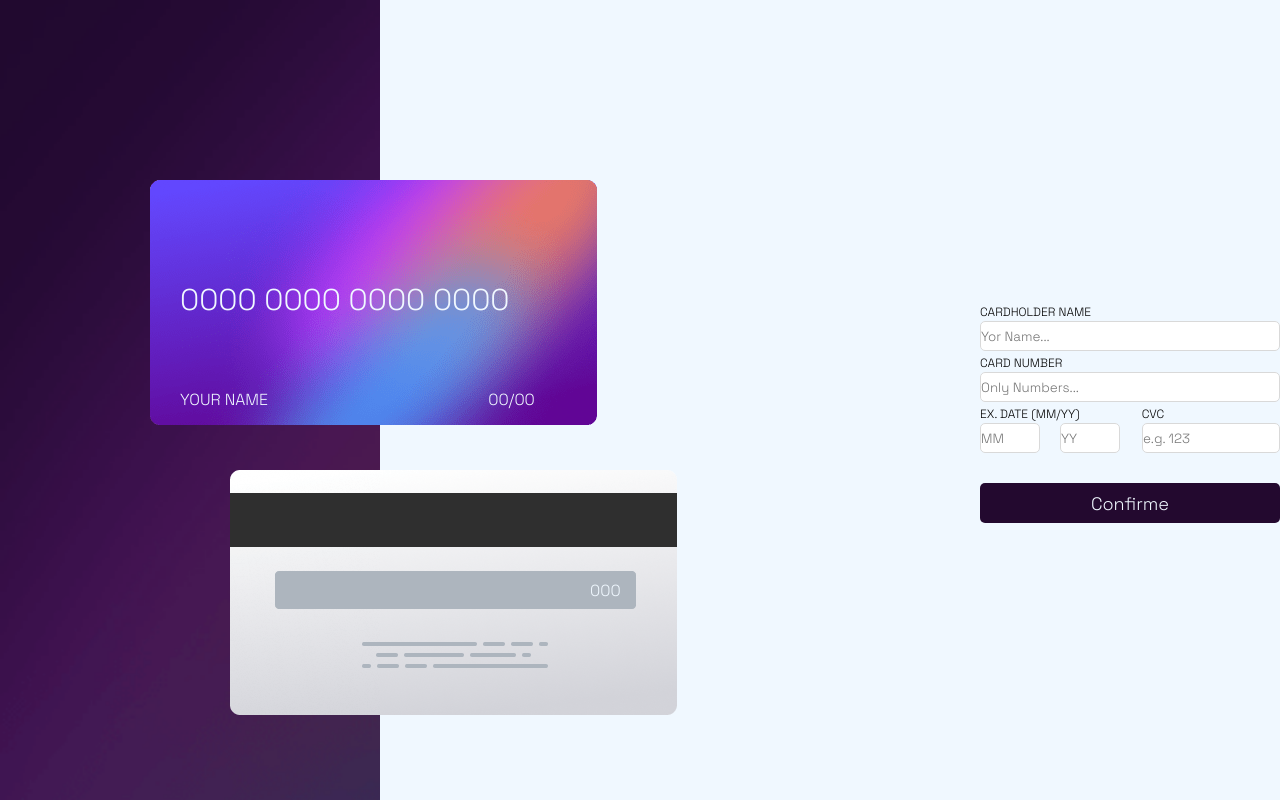
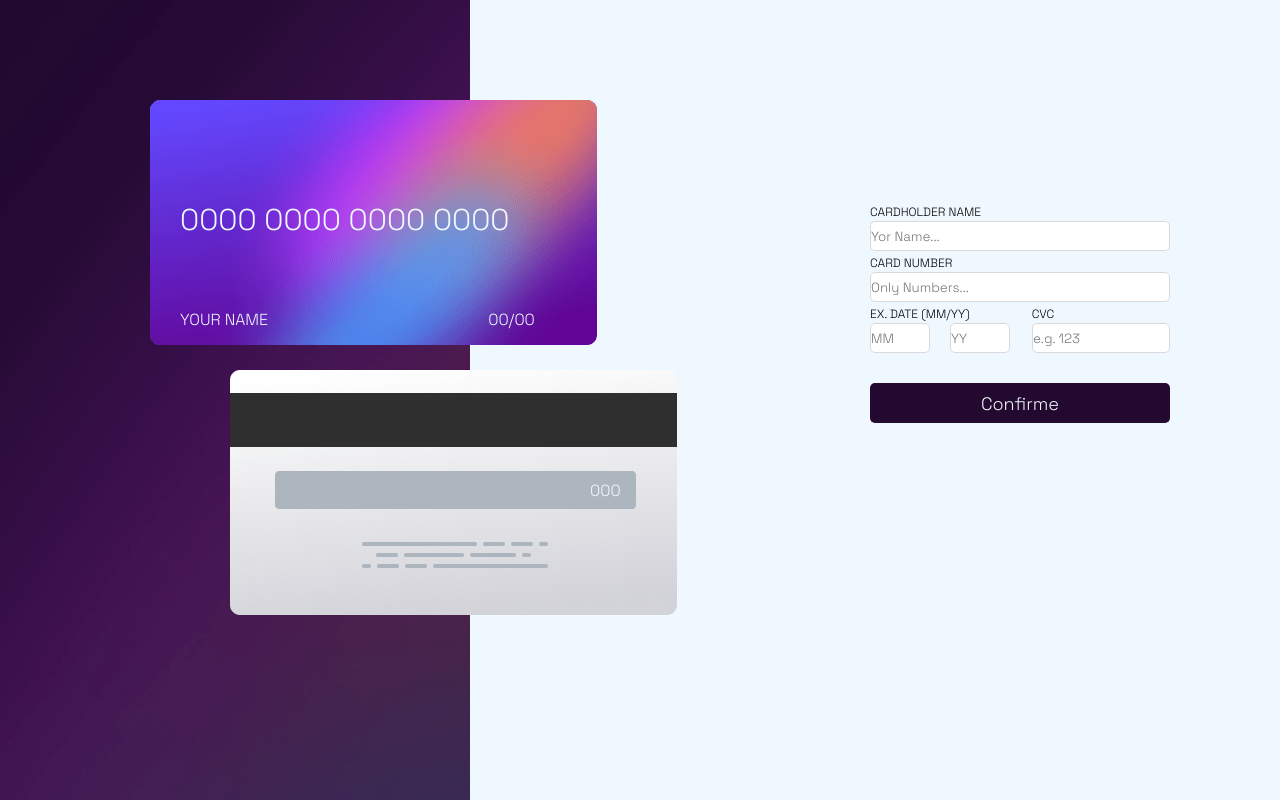
Before and after one commit to jessesiqueira/card-config, a React (Vite) app: page / in a window 1280 px wide. Built offline with nearby package versions, Linux system fonts and the light colour scheme.

Commit message:
validation improvements

```diff
--- a/src/components/Confirm/style.ts
+++ b/src/components/Confirm/style.ts
@@ -9,6 +9,13 @@ export const ContainerConfirm = styled.div`
   margin-left: 600px;
   margin-top: 250px;
   align-items: center;
+
+  @media screen and (max-width: 1400px) {
+    color: aliceblue;
+    position: relative;
+    margin-top: 120px;
+    margin-left: 390px;
+  }
 `
 export const Title = styled.h1`
   color: #23092f;
--- a/src/components/Form/style.ts
+++ b/src/components/Form/style.ts
@@ -5,6 +5,13 @@ export const InputContainer = styled.form`
   position: relative;
   margin-left: 600px;
   margin-top: 300px;
+
+  @media screen and (max-width: 1400px) {
+    width: 300px;
+    position: relative;
+    margin-left: 400px;
+    margin-top: 200px;
+  }
 `
 export const InputName = styled.input`
   border: 1px solid #d9d9d9;
--- a/src/components/Home/style.ts
+++ b/src/components/Home/style.ts
@@ -22,6 +22,17 @@ export const CardFront = styled.div`
   background-image: url('../../public/interactive-card-details-form-main/images/bg-card-front.png');
   background-repeat: no-repeat;
   background-size: cover;
+
+  @media screen and (max-width: 1400px) {
+    width: 447px;
+    height: 245px;
+    position: absolute;
+    margin-left: 150px;
+    margin-top: 100px;
+    background-image: url('../../public/interactive-card-details-form-main/images/bg-card-front.png');
+    background-repeat: no-repeat;
+    background-size: cover;
+  }
 `
 export const CardBack = styled.div`
   width: 447px;
@@ -32,6 +43,16 @@ export const CardBack = styled.div`
   background-image: url('../../public/interactive-card-details-form-main/images/bg-card-back.png');
   background-repeat: no-repeat;
   background-size: cover;
+  @media screen and (max-width: 1400px) {
+    width: 447px;
+    height: 245px;
+    position: relative;
+    margin-left: 230px;
+    margin-top: 370px;
+    background-image: url('../../public/interactive-card-details-form-main/images/bg-card-back.png');
+    background-repeat: no-repeat;
+    background-size: cover;
+  }
 `
 export const InfoCardFront = styled.p`
   position: relative;
@@ -57,4 +78,11 @@ export const UserCvc = styled.p`
   position: relative;
   margin-top: 110px;
   margin-left: 360px;
+  @media screen and (max-width: 1400px) {
+    color: aliceblue;
+    top: 110px;
+    position: relative;
+    margin-top: 10px;
+    margin-left: 360px;
+  }
 `
```
